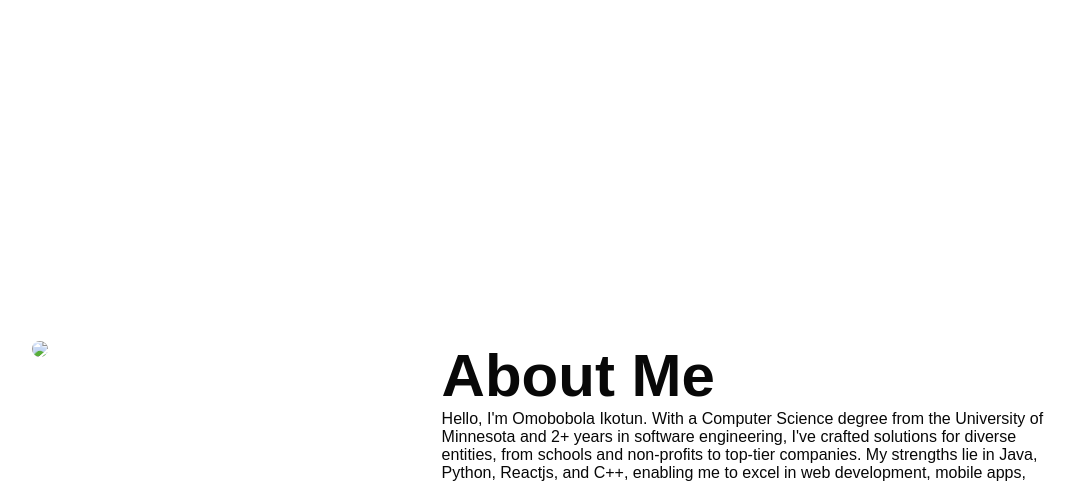
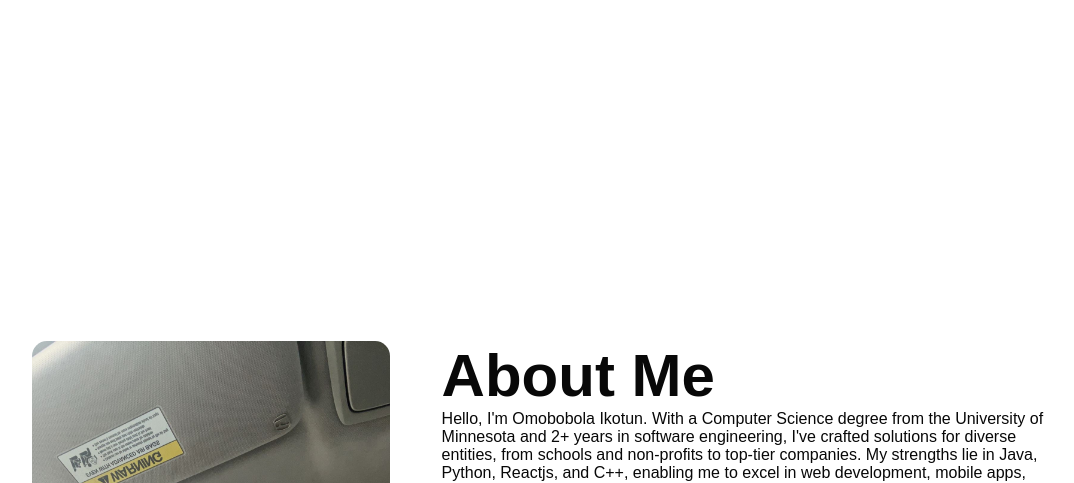
Before and after one commit to Omobobolaiko/portfolio, a plain HTML site: page index.html in a window 1280 px wide. Shown: the part 469-952 px from the top of the page, without its empty margins (96-1170 px from the left). Drawn offline with Linux system fonts and the light colour scheme.

Commit message:
Add files via upload

```diff
--- a/index.html
+++ b/index.html
@@ -34,7 +34,7 @@
     <div class="container">
         <div class="row">
             <div class="about-col-1">
-                <img src="images/IMG_1665.heic">
+                <img src="images/me.JPG">
             </div>
             <div class="about-col-2">
                 <h1 class="sub-title">About Me</h1>
```
